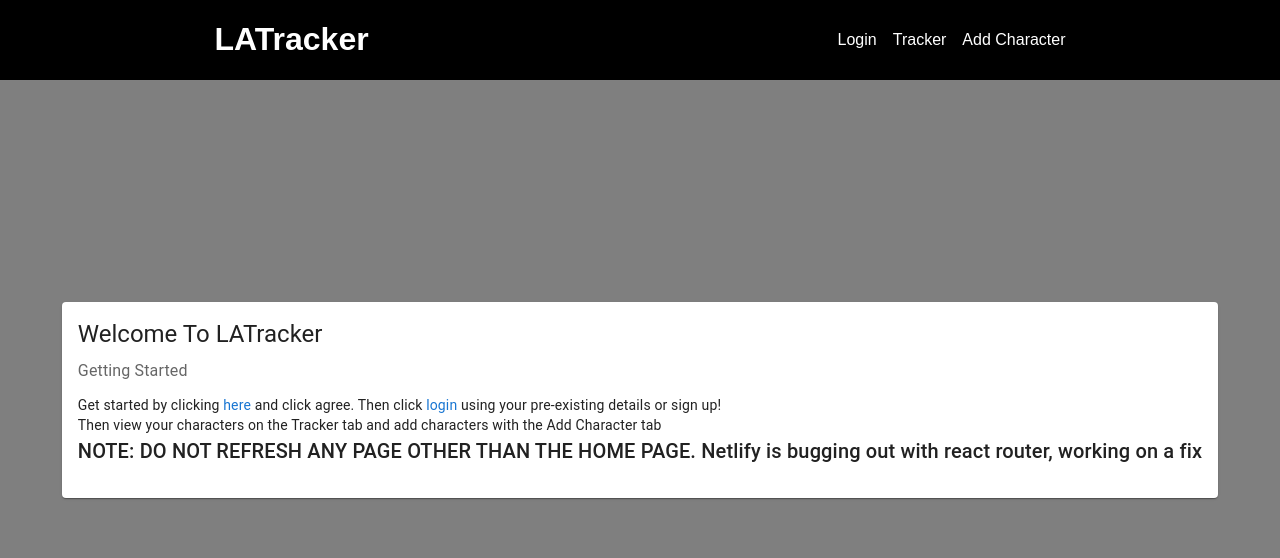
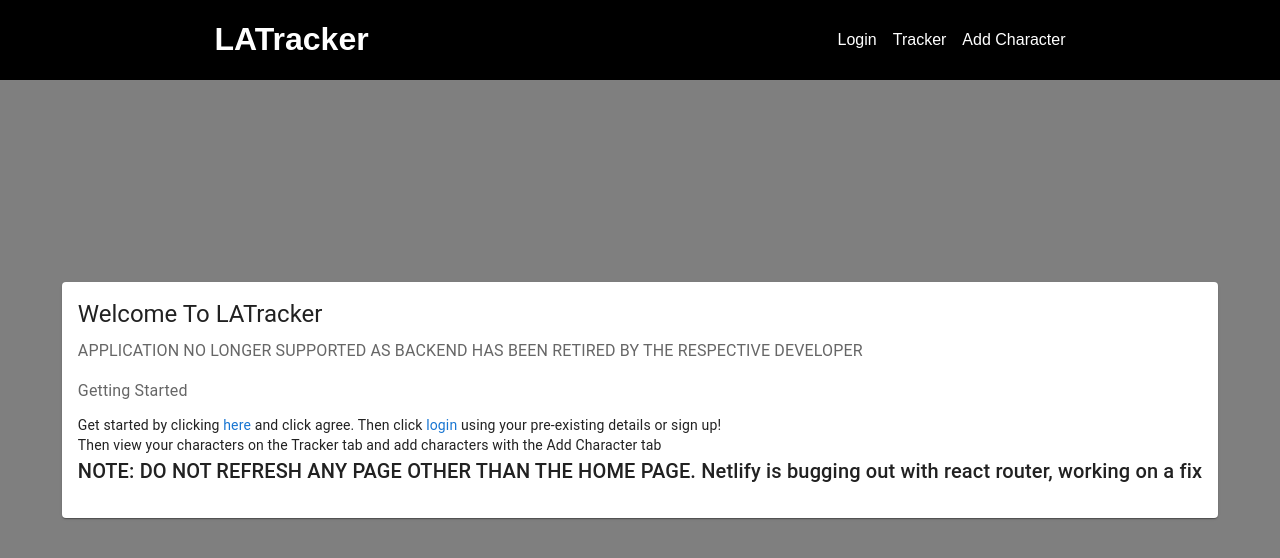
Before and after one commit to arangace/LostArkTracker, a React (Create React App) app: page / in a window 1280 px wide. Shown: the top 558 px of the page. Built offline with nearby package versions, Linux system fonts and the light colour scheme.

Commit message:
added message for retirement

```diff
--- a/src/components/pages/homepage/HomePage.js
+++ b/src/components/pages/homepage/HomePage.js
@@ -11,6 +11,10 @@ export const HomePage = () => {
           <CardContent>
             <Typography variant="h5" component="h1" gutterBottom>
               Welcome To LATracker
+            </Typography>
+            <Typography sx={{ mb: 2 }} color="text.secondary">
+              APPLICATION NO LONGER SUPPORTED AS BACKEND HAS BEEN RETIRED BY THE
+              RESPECTIVE DEVELOPER
             </Typography>
             <Typography sx={{ mb: 1.5 }} color="text.secondary">
               Getting Started
--- a/src/components/pages/login/Login.js
+++ b/src/components/pages/login/Login.js
@@ -105,8 +105,8 @@ export const Login = () => {
                   </Button>
                 </Form>
               </Formik>
-              {account && <Navigate to="/tracker" />}
-              {signUp && <Navigate to="/" />}
+              {account ? <Navigate to="/tracker" /> : null}
+              {signUp ? <Navigate to="/" /> : null}
             </div>
           </Card>
         </Box>
```
